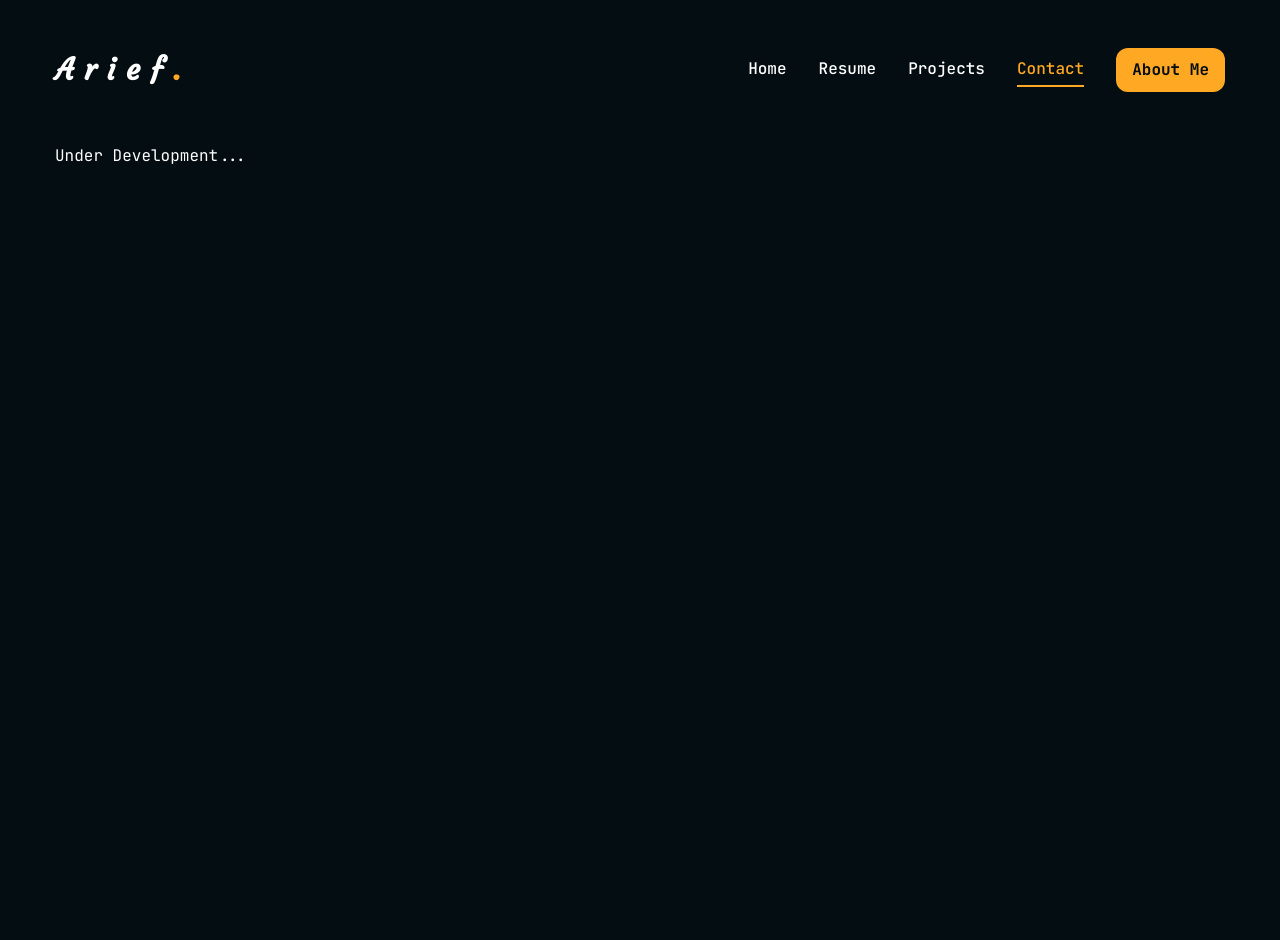
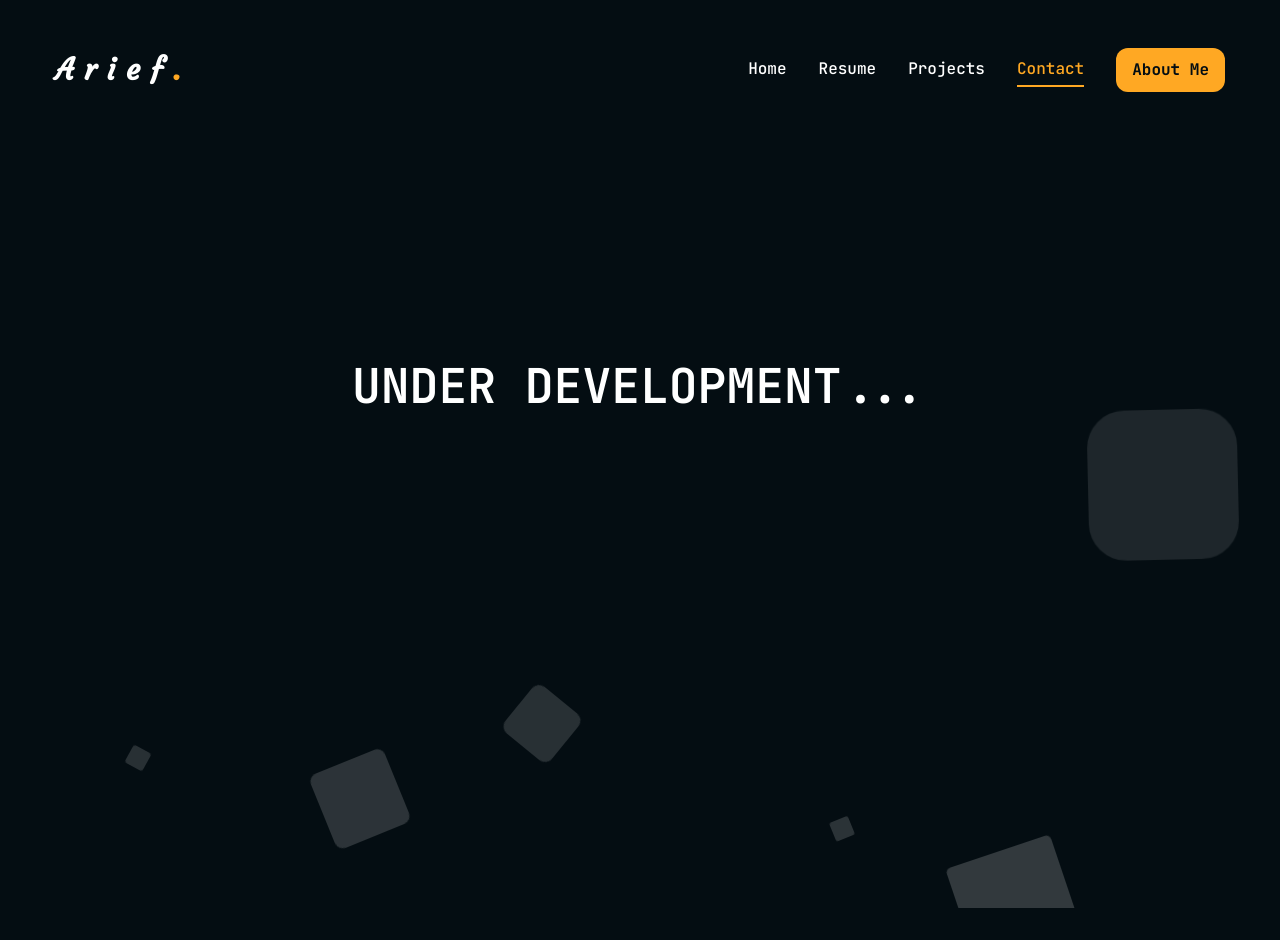
Before and after one commit to arieeefrahman/personal-website, a Next.js app: page /contact in a window 1280 px wide. Before the commit the page ends 800 px from the top, so only its background shows below. Built offline with nearby package versions, Linux system fonts and the light colour scheme.

Commit message:
feat: add animation in under development page

```diff
--- a/app/about/page.jsx
+++ b/app/about/page.jsx
@@ -2,7 +2,23 @@
 
 const About = () => {
   return (
-    <div className='container mx-auto'>Under Development...</div>
+    <>
+		<div class="area">
+			<ul class="circles">
+				<li></li>
+				<li></li>
+				<li></li>
+				<li></li>
+				<li></li>
+				<li></li>
+				<li></li>
+				<li></li>
+				<li></li>
+				<li></li>
+			</ul>
+      <div className="container h3 xl:h2 font-bold uppercase z-10 py-[220px] flex justify-center items-center my-auto">Under Development...</div>
+		</div>
+    </>
   )
 }
 
--- a/app/contact/page.jsx
+++ b/app/contact/page.jsx
@@ -1,6 +1,22 @@
 const Contact = () => {
   return (
-    <div className='container mx-auto'>Under Development...</div>
+    <>
+		<div class="area">
+			<ul class="circles">
+				<li></li>
+				<li></li>
+				<li></li>
+				<li></li>
+				<li></li>
+				<li></li>
+				<li></li>
+				<li></li>
+				<li></li>
+				<li></li>
+			</ul>
+      <div className="container h3 xl:h2 font-bold uppercase z-10 py-[220px] flex justify-center items-center my-auto">Under Development...</div>
+		</div>
+    </>
   )
 }
 
--- a/app/globals.css
+++ b/app/globals.css
@@ -15,4 +15,171 @@
     .h3 {
         @apply text-[20px] xl:text-[24px] leading-[1.1] font-semibold;
     }
+
+    .area {
+        background: bg-primary;
+        background: -webkit-linear-gradient(to left, #8f94fb, #4e54c8);
+        width: 100%;
+        height: 100vh;
+        position: absolute;
+        z-index: -1;
+    }
+
+    .circles {
+        position: absolute;
+        top: 0;
+        left: 0;
+        width: 100%;
+        height: 96%;
+        overflow: hidden;
+    }
+
+    .circles li {
+        position: absolute;
+        display: block;
+        list-style: none;
+        width: 20px;
+        height: 20px;
+        background: rgba(255, 255, 255, 0.2);
+        animation: animate 25s linear infinite;
+        bottom: -150px;
+    }
+
+    .circles li:nth-child(1) {
+        left: 25%;
+        width: 80px;
+        height: 80px;
+        animation-delay: 0s;
+    }
+
+    .circles li:nth-child(2) {
+        left: 10%;
+        width: 20px;
+        height: 20px;
+        animation-delay: 2s;
+        animation-duration: 12s;
+    }
+
+    .circles li:nth-child(3) {
+        left: 70%;
+        width: 20px;
+        height: 20px;
+        animation-delay: 4s;
+    }
+
+    .circles li:nth-child(4) {
+        left: 40%;
+        width: 60px;
+        height: 60px;
+        animation-delay: 0s;
+        animation-duration: 18s;
+    }
+
+    .circles li:nth-child(5) {
+        left: 65%;
+        width: 20px;
+        height: 20px;
+        animation-delay: 0s;
+    }
+
+    .circles li:nth-child(6) {
+        left: 75%;
+        width: 110px;
+        height: 110px;
+        animation-delay: 3s;
+    }
+
+    .circles li:nth-child(7) {
+        left: 35%;
+        width: 150px;
+        height: 150px;
+        animation-delay: 7s;
+    }
+
+    .circles li:nth-child(8) {
+        left: 50%;
+        width: 25px;
+        height: 25px;
+        animation-delay: 15s;
+        animation-duration: 45s;
+    }
+
+    .circles li:nth-child(9) {
+        left: 20%;
+        width: 15px;
+        height: 15px;
+        animation-delay: 2s;
+        animation-duration: 35s;
+    }
+
+    .circles li:nth-child(10) {
+        left: 85%;
+        width: 150px;
+        height: 150px;
+        animation-delay: 0s;
+        animation-duration: 11s;
+    }
+
+    @keyframes animate {
+        0% {
+            transform: translateY(0) rotate(0deg);
+            opacity: 1;
+            border-radius: 0;
+        }
+
+        100% {
+            transform: translateY(-1000px) rotate(720deg);
+            opacity: 0;
+            border-radius: 50%;
+        }
+    }
+    /*
+    -- End BackGround Animation
+    */
 }
+
+/*Start Animations*/
+@-webkit-keyframes animatetop {
+	from {
+		top: -300px;
+		opacity: 0;
+	}
+	to {
+		top: 0;
+		opacity: 1;
+	}
+}
+@keyframes animatetop {
+	from {
+		top: -300px;
+		opacity: 0;
+	}
+	to {
+		top: 0;
+		opacity: 1;
+	}
+}
+@-webkit-keyframes zoomIn {
+	0% {
+		opacity: 0;
+		-webkit-transform: scale3d(0.3, 0.3, 0.3);
+		transform: scale3d(0.3, 0.3, 0.3);
+	}
+	50% {
+		opacity: 1;
+	}
+}
+@keyframes zoomIn {
+	0% {
+		opacity: 0;
+		-webkit-transform: scale3d(0.3, 0.3, 0.3);
+		transform: scale3d(0.3, 0.3, 0.3);
+	}
+	50% {
+		opacity: 1;
+	}
+}
+/*End Animations*/
+/*
+-- Start BackGround Animation
+*/
--- a/app/projects/page.jsx
+++ b/app/projects/page.jsx
@@ -2,7 +2,23 @@
 
 const Projects = () => {
   return (
-    <div className='container mx-auto'>Under Development...</div>
+    <>
+		<div class="area">
+			<ul class="circles">
+				<li></li>
+				<li></li>
+				<li></li>
+				<li></li>
+				<li></li>
+				<li></li>
+				<li></li>
+				<li></li>
+				<li></li>
+				<li></li>
+			</ul>
+      <div className="container h3 xl:h2 font-bold uppercase z-10 py-[220px] flex justify-center items-center my-auto">Under Development...</div>
+		</div>
+    </>
   )
 }
 
```
